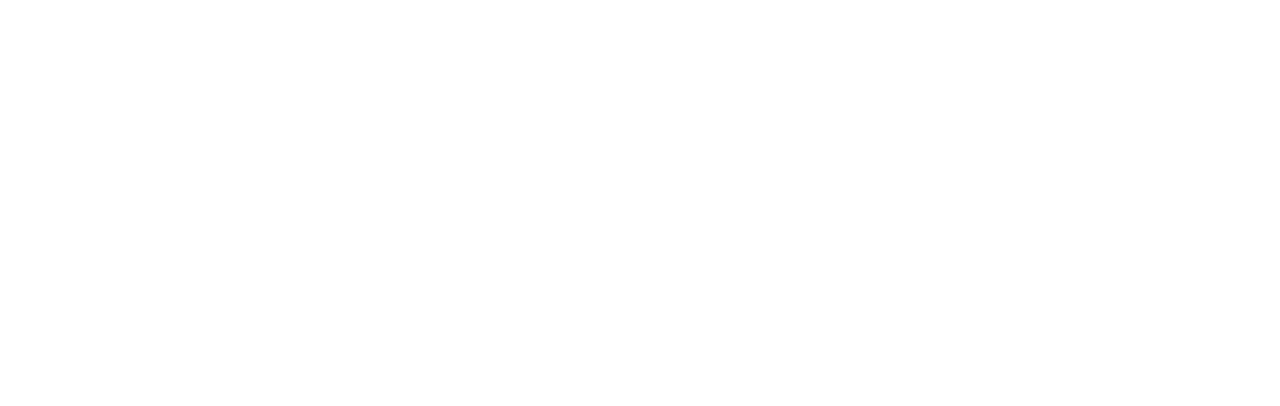
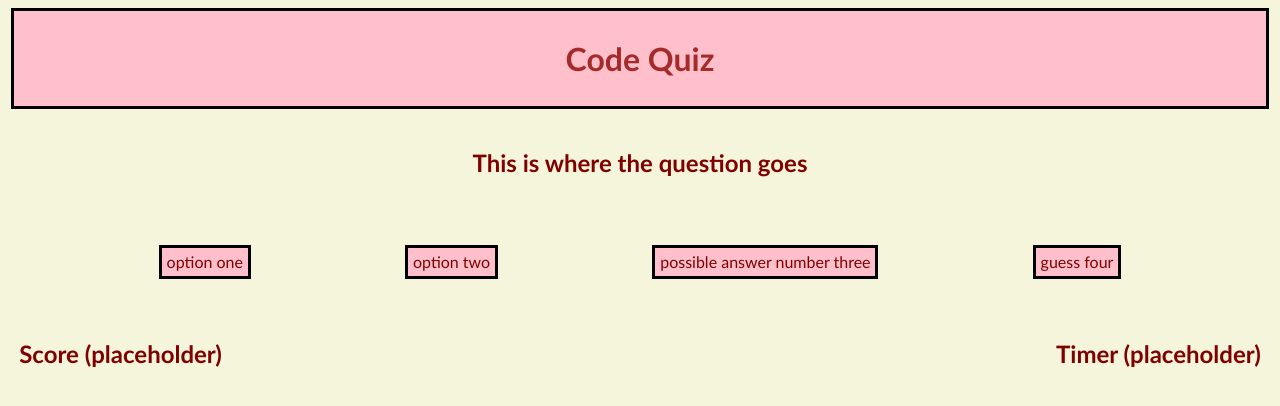
Before and after one commit to Dennis-Inglehart/module-four-challenge, a plain HTML site: page index.html in a window 1280 px wide. Drawn offline with Linux system fonts and the light colour scheme.

Commit message:
make rudimentary CSS layout

```diff
--- a/assets/style.css
+++ b/assets/style.css
@@ -1,14 +1,66 @@
-:root{
-/*put variables here*/
+:root {
+    --distant-background: beige;
+    --background: pink;
+    --heading-text: brown;
+    --text: maroon;
+    --border: black;
+    --hover-shadow: rgba(158, 64, 10, 0.466);
 }
 
-*{
-    /* put global settings here*/
+* {
+    font-family: 'Trebuchet MS', 'Lucida Sans Unicode', 'Lucida Grande', 'Lucida Sans', Arial, sans-serif;
+    background-color: var(--distant-background);
+    color: var(--text);
 }
 
-/* these all might never get used.... */
-.header{}
-.basal-section{}
-.question-section{}
-.answer-buttons-section{}
-.timer-and-score-section{}
+.basal-section{
+    background-color: var(--distant-background);
+    padding: 0.6rem;
+    margin: 0.2rem;
+}
+#header{
+    background-color: var(--background);
+    padding: 0.4rem 0rem;
+    text-align: center;
+    border: solid 0.2rem;
+    border-color: var(--border);
+}
+#header-h1{
+    background-color: var(--background);
+    color: var(--heading-text);
+}
+#question-section{
+    padding: 1rem;
+    text-align: center;
+}
+
+#answer-buttons-section{
+    display: flex;
+    flex-wrap: wrap;
+    flex-direction: row;
+    justify-content: space-around;
+    align-items: baseline;
+    margin: 0.1rem 4rem;
+}
+
+.answer-button{
+    background-color: var(--background);
+    padding: 0.3rem;
+    border: solid 0.2rem;
+    border-color: var(--border);
+    margin: 1.2rem;
+}
+
+.answer-button:hover{
+    box-shadow: 0.2rem 0.5rem 1rem var(--hover-shadow);
+    border-color: var(--hover-shadow);
+    color: var(--border);
+}
+
+#score-and-timer-section{
+    display: flex;
+    flex-wrap: wrap;
+    justify-content: space-between;
+    align-items: flex-end;
+    margin: 0.1rem;
+}
--- a/index.html
+++ b/index.html
@@ -10,10 +10,22 @@
 </head>
 
 <body>
-    <header class="basal-section"></header>
-    <section class="basal-section" id="question-section"></section>
-    <section class="basal-section" id="answer-buttons-section"></section>
-    <section class="basal-section" id="timer-and-score-section"></section>
+    <header class="basal-section" id="header">
+        <h1 id="header-h1">Code Quiz</h1>
+    </header>
+    <section class="basal-section" id="question-section">
+        <h2 id="the-question">This is where the question goes</h3>
+    </section>
+    <section class="basal-section" id="answer-buttons-section">
+        <div class="answer-button" id="answer-button-one">option one</div>
+        <div class="answer-button" id="answer-button-two">option two</div>
+        <div class="answer-button" id="answer-button-three">possible answer number three</div>
+        <div class="answer-button" id="answer-button-four">guess four</div>
+    </section>
+    <section class="basal-section" id="score-and-timer-section">
+        <h2 class="bottom-section-button" id="score-box">Score (placeholder)</h2>
+        <h2 class="bottom-section-button" id="timer-box">Timer (placeholder)</h2>
+    </section>
     <script src="./assets/script.js"></script>
 </body>
 
```
